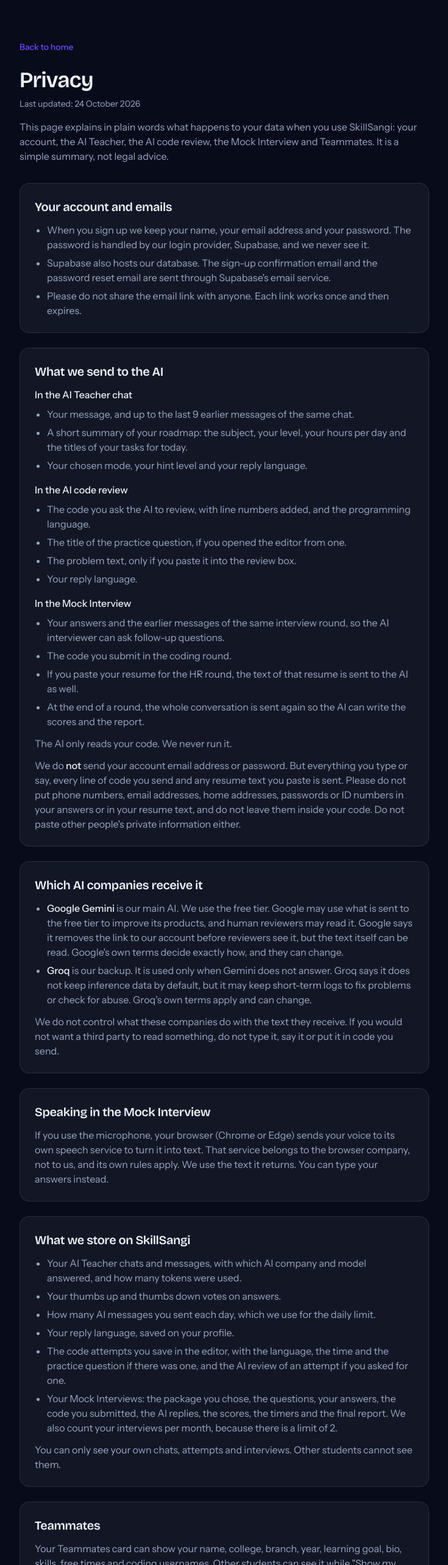
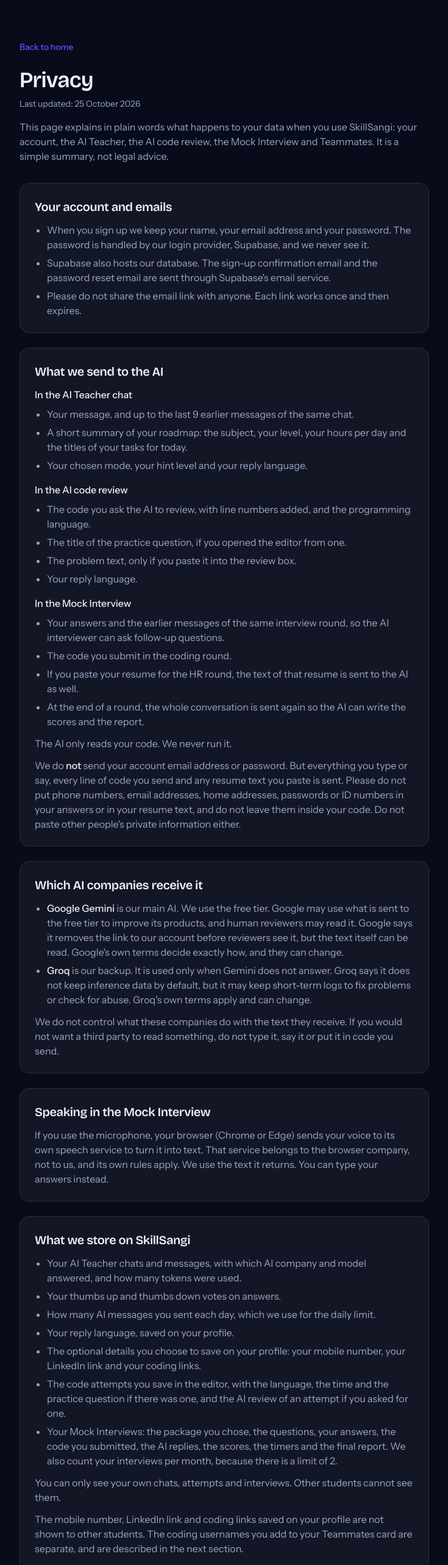
Before and after one commit to Saurabhdubey21/skillsangi, a Next.js app: page /privacy in a window 1280 px wide. Shown: the top 2566 px of the page at 61% size, without its empty margins (272-1007 px from the left). Built offline with nearby package versions, Linux system fonts and the light colour scheme.

Commit message:
Privacy page: mention profile contact details

```diff
--- a/app/privacy/page.tsx
+++ b/app/privacy/page.tsx
@@ -6,7 +6,7 @@
   LINKEDIN_URL,
 } from "../../lib/site";
 
-const LAST_UPDATED = "24 October 2026";
+const LAST_UPDATED = "25 October 2026";
 
 export const metadata = {
   title: "Privacy | SkillSangi",
@@ -142,6 +142,10 @@
             <li>How many AI messages you sent each day, which we use for the daily limit.</li>
             <li>Your reply language, saved on your profile.</li>
             <li>
+              The optional details you choose to save on your profile: your mobile number,
+              your LinkedIn link and your coding links.
+            </li>
+            <li>
               The code attempts you save in the editor, with the language, the time and the
               practice question if there was one, and the AI review of an attempt if you asked
               for one.
@@ -155,6 +159,11 @@
           <p className="mt-3 text-muted">
             You can only see your own chats, attempts and interviews. Other students cannot
             see them.
+          </p>
+          <p className="mt-3 text-muted">
+            The mobile number, LinkedIn link and coding links saved on your profile are not
+            shown to other students. The coding usernames you add to your Teammates card are
+            separate, and are described in the next section.
           </p>
         </section>
 
```
